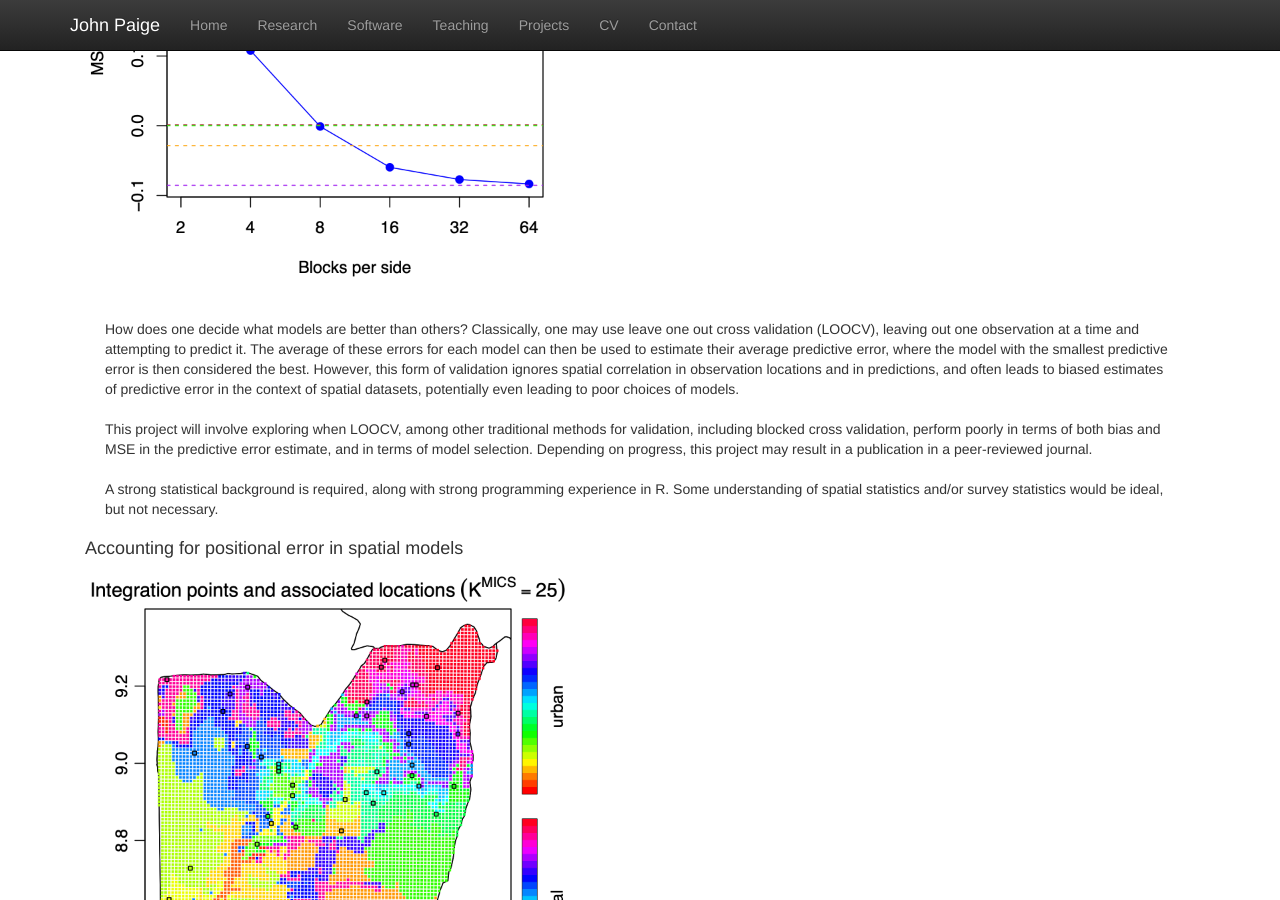
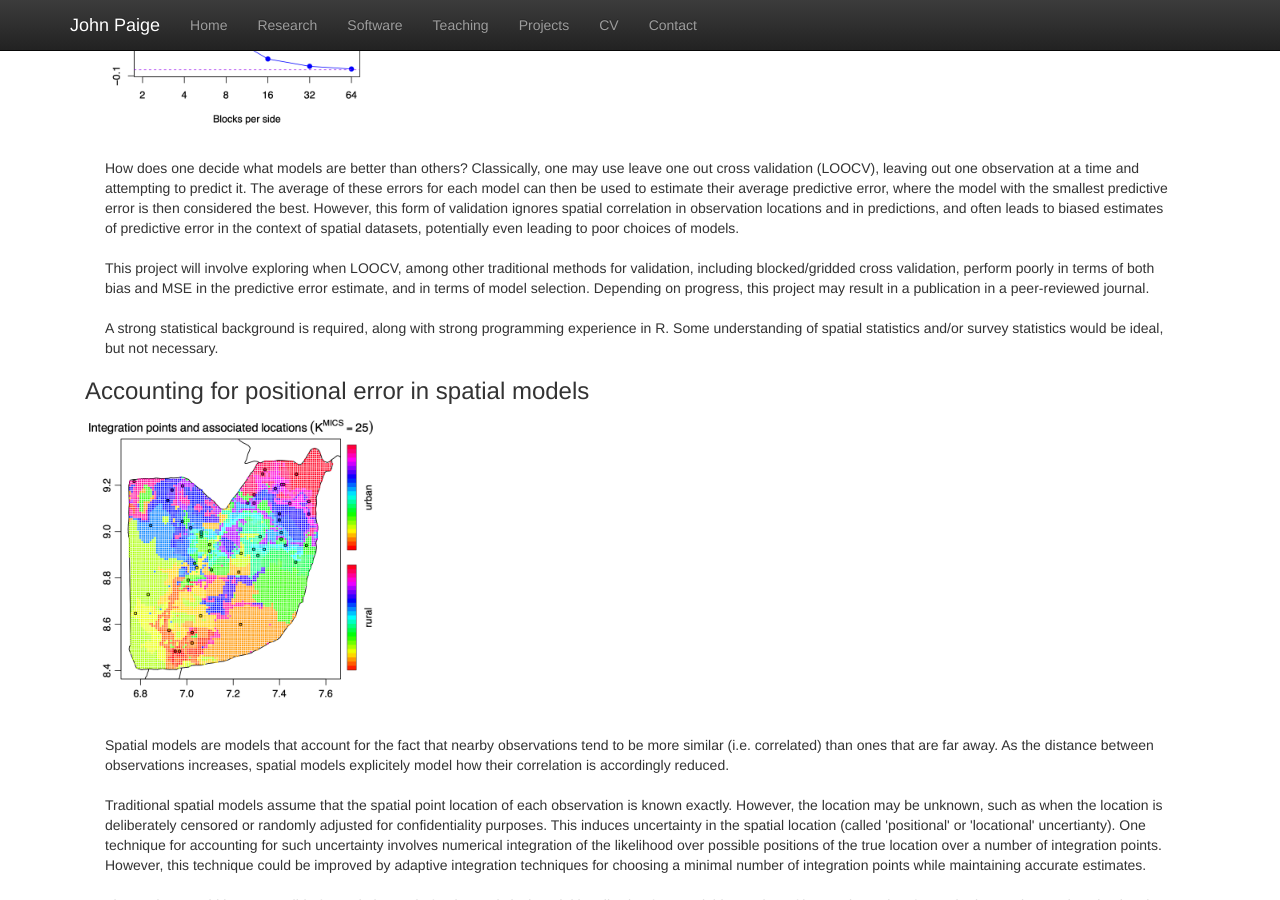
Before and after one commit to paigejo/paigejo.github.io, a Jekyll site: the page built from projects.html, in a window 1280 px wide and 900 px high, scrolled down 1324 px. Built offline with Jekyll 4.4.1, drawn with Linux system fonts in a browser that asks for light colours; nearby versions of some CDN libraries.

Commit message:
changes sizes

```diff
--- a/projects.html
+++ b/projects.html
@@ -19,7 +19,7 @@ title:  'Projects'
   </small>
 </p>
 
-<h4 style="margin-top:0">Inferring Historical Magnitude 9 Earthquake Coseismic Slip Distributions Using Paleoseismic Evidence (Continuation)</h4>
+<h3 style="margin-top:0">Inferring Historical Magnitude 9 Earthquake Coseismic Slip Distributions Using Paleoseismic Evidence (Continuation)</h3>
 
 <img align = "center" src="images/lockingRates.png" alt="lockingRates" style="width:500px;">
 
@@ -38,9 +38,9 @@ A strong statistical background is required, along with strong programming exper
 </p>
 <br/>
 
-<h4 style="margin-top:0">Cross validation in a spatial context</h4>
+<h3 style="margin-top:0">Cross validation in a spatial context</h3>
 
-<img align = "center" src="images/griddedBias_n50_niter50.png" alt="CVbias" style="width:500px;">
+<img align = "center" src="images/griddedBias_n50_niter50.png" alt="CVbias" style="width:300px;">
 
 <br><br>
 <p class="content" style="padding:0px;margin:0px 20px 0px;">
@@ -52,7 +52,7 @@ biased estimates of predictive error in the context of spatial datasets, potenti
 <br>
 <p class="content" style="padding:0px;margin:0px 20px 0px;">
 This project will involve exploring when LOOCV, among other traditional methods for validation,
-including blocked cross validation, perform poorly in terms of both bias and MSE in the predictive error estimate, and in terms of model selection. Depending on progress, this project may result in a publication in a peer-reviewed journal.
+including blocked/gridded cross validation, perform poorly in terms of both bias and MSE in the predictive error estimate, and in terms of model selection. Depending on progress, this project may result in a publication in a peer-reviewed journal.
 </p>
 <br>
 <p class="content" style="padding:0px;margin:0px 20px 0px;">
@@ -60,9 +60,9 @@ A strong statistical background is required, along with strong programming exper
 </p>
 <br/>
 
-<h4 style="margin-top:0">Accounting for positional error in spatial models</h4>
+<h3 style="margin-top:0">Accounting for positional error in spatial models</h3>
 
-<img align = "center" src="images/integrationMICSbyCluster.png" alt="intPts" style="width:500px;">
+<img align = "center" src="images/integrationMICSbyCluster.png" alt="intPts" style="width:300px;">
 
 <br><br>
 <p class="content" style="padding:0px;margin:0px 20px 0px;">
```
